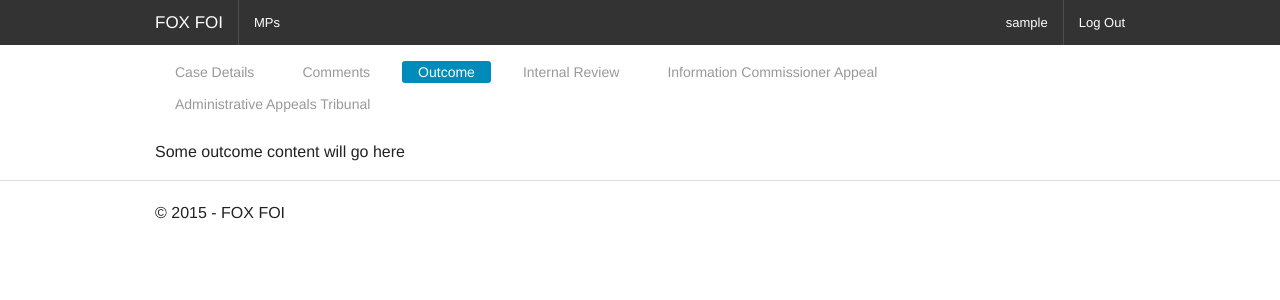
After one commit to mleonard87/FOXFOI, a Django app: page /foi/edit/1/outcome in a window 1280 px wide. The commit adds this page. Shown: the top 300 px of the page. Run offline with Django 3.2, Linux system fonts and the light colour scheme; a user stored in the database is signed in; tables that the repository leaves empty hold one stand-in row (values such as "Sample post").

Commit message:
Add skeleton for case sections to be filled in with later work

```diff
--- a/foi/templates/foi/case_sections.html
+++ b/foi/templates/foi/case_sections.html
@@ -1,4 +1,8 @@
 <dl id="case-sub-nav" class="sub-nav">
   <dd name="case_index" class="active"><a href="{% url 'foi:edit_case' case.id %}">Case Details</a></dd>
   <dd name="case_comments"><a href="{% url 'foi:case_comments' case.id %}">Comments</a></dd>
+  <dd name="case_outcome"><a href="{% url 'foi:case_outcome' case.id %}">Outcome</a></dd>
+  <dd name="case_ir"><a href="{% url 'foi:case_internal_review' case.id %}">Internal Review</a></dd>
+  <dd name="case_ica"><a href="{% url 'foi:case_ica' case.id %}">Information Commissioner Appeal</a></dd>
+  <dd name="case_aat"><a href="{% url 'foi:case_aat' case.id %}">Administrative Appeals Tribunal</a></dd>
 </dl>
--- /dev/null
+++ b/foi/templates/foi/outcome.html
@@ -0,0 +1,11 @@
+{% extends "foi/case_base.html" %}
+
+{% block activepage %}case_outcome{% endblock %}
+
+{% block case_content %}
+    <div class="row">
+        <div class="large-12 columns">
+            Some outcome content will go here
+        </div>
+    </div>
+{% endblock %}
--- a/foi/urls.py
+++ b/foi/urls.py
@@ -6,8 +6,12 @@ urlpatterns = patterns('',
     url(r'^$', views.index_case, name = 'index_case'),
     url(r'^new/$', views.new_case, name = 'new_case'),
     url(r'^edit/(\d+)$', views.edit_case, name = 'edit_case'),
+    url(r'^delete/(\d+)$', views.delete_case, name = 'delete_case'),
     url(r'^edit/(\d+)/comments$', views.case_comments, name = 'case_comments'),
     url(r'^edit/(\d+)/comments/(\d+)/edit$', views.edit_comment, name = 'edit_comment'),
     url(r'^edit/(\d+)/comments/(\d+)/delete$', views.delete_comment, name = 'delete_comment'),
-    url(r'^delete/(\d+)$', views.delete_case, name = 'delete_case'),
+    url(r'^edit/(\d+)/outcome$', views.case_outcome, name = 'case_outcome'),
+    url(r'^edit/(\d+)/internal_review$', views.case_ir, name = 'case_internal_review'),
+    url(r'^edit/(\d+)/information_commissioner_appeal$', views.case_ica, name = 'case_ica'),
+    url(r'^edit/(\d+)/administrative_appeals_tribunal$', views.case_aat, name = 'case_aat'),
 )
--- a/foi/views.py
+++ b/foi/views.py
@@ -81,3 +81,23 @@ def delete_comment(request, case_id, comment_id):
         return HttpResponseRedirect(reverse('foi:case_comments', args = (case_id,)))
     else:
         return render(request, 'foi/delete_comment.html', {'case': case, 'comment': comment})
+
+@login_required
+def case_outcome(request, case_id):
+    case = get_object_or_404(Case, pk = case_id)
+    return render(request, 'foi/outcome.html', {'case': case})
+
+@login_required
+def case_ir(request, case_id):
+    case = get_object_or_404(Case, pk = case_id)
+    return render(request, 'foi/ir.html', {'case': case})
+
+@login_required
+def case_ica(request, case_id):
+    case = get_object_or_404(Case, pk = case_id)
+    return render(request, 'foi/ica.html', {'case': case})
+
+@login_required
+def case_aat(request, case_id):
+    case = get_object_or_404(Case, pk = case_id)
+    return render(request, 'foi/aat.html', {'case': case})
```
Also changed, not shown: foi/templates/foi/aat.html (added, +11 -0 lines), foi/templates/foi/ica.html (added, +11 -0 lines), foi/templates/foi/ir.html (added, +11 -0 lines).
